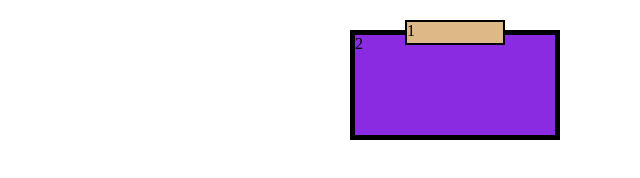
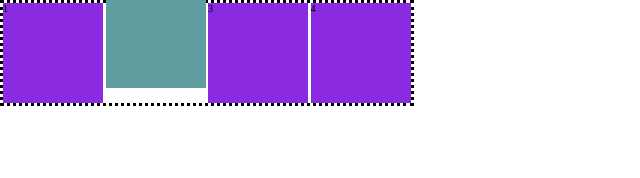
Before and after one commit to Davidvam/clases-CSS, a plain HTML site: page clase15-position/index.html in a window 1280 px wide. Shown: the whole page, without its empty margins (0-640 px from the left). Drawn offline with Linux system fonts and the light colour scheme.

Commit message:
clase position

```diff
--- a/clase15-position/index.html
+++ b/clase15-position/index.html
@@ -11,10 +11,11 @@
 
 </head>
 <body>
-
     <div class="padre">
         <div class="box" id="one">1</div>
         <div class="box" id="two">2</div>
+        <div class="box" id="three">3</div>
+        <div class="box" id="four">4</div>
     </div>
 </body>
 </html>
--- a/clase15-position/style.css
+++ b/clase15-position/style.css
@@ -1,3 +1,7 @@
+/*Para utilizar top,bottom,left o right se debe utilizar con position diferentes a static*/
+
+
+
 *{
     box-sizing: border-box;
     margin: 0;
@@ -5,38 +9,39 @@
 
 }
 
-.padre{
-    top: 30px;
-    border: black solid 5px;
-    position: relative;
+html{
+
+    font-size: 62.5%;
+}
+
+.padre
+{
+    border: black dotted;
     display: inline-block;
-    margin-left:350px;
+
 }
 
 .box{
+    display: inline-block;
     background-color: blueviolet;
-    width: 100px;
-    height: 100px;
+    width: 10rem;
+    height: 10rem;
+}
+
+
+#two{
+    background-color: cadetblue;
+    position: relative;
+    bottom: 1.5rem;
 
 }
 
-#one{
-    background-color: burlywood;
-    position: absolute;
-    bottom: 90px;
-    width: 100;
-    height: 25px;
-    left: 50px;
-    border: 2px black solid;
 
 
 
-}
 
-#two{
-    width: 200px;
 
-}
+
 
                 /* Valores de position:
 
```
